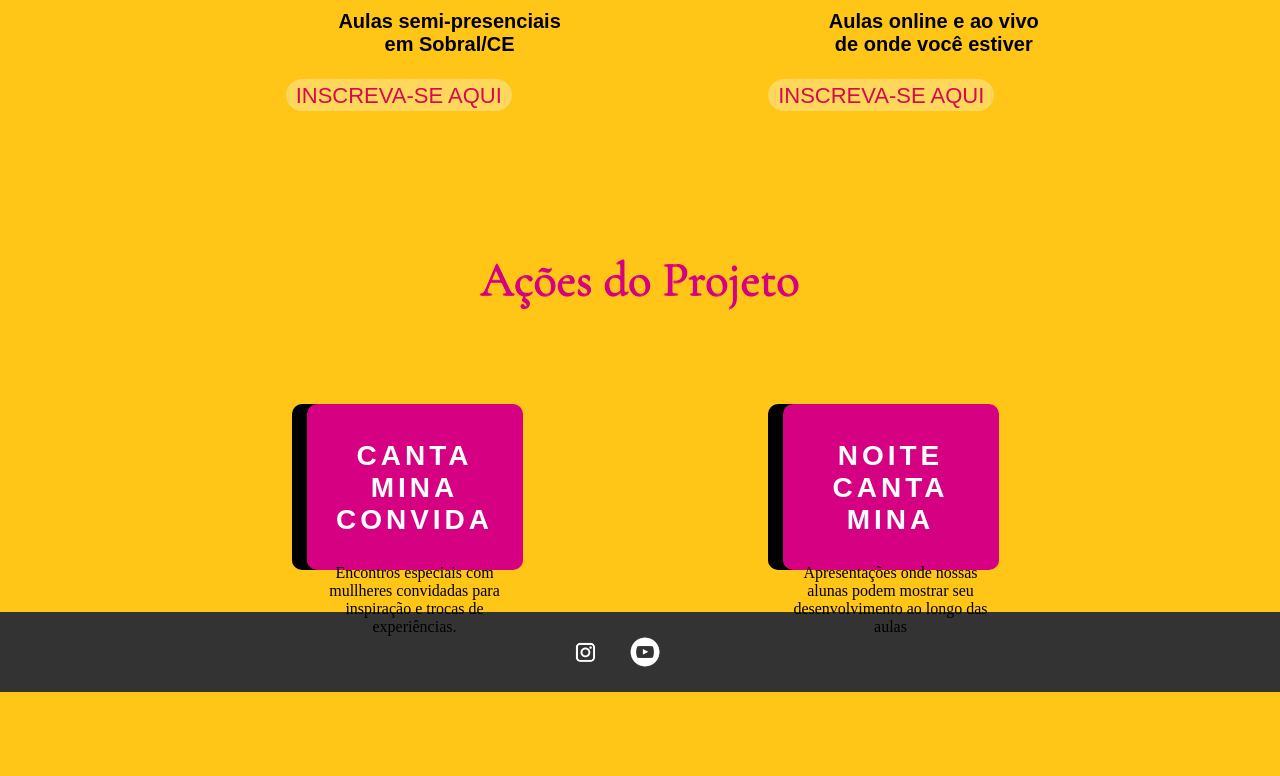
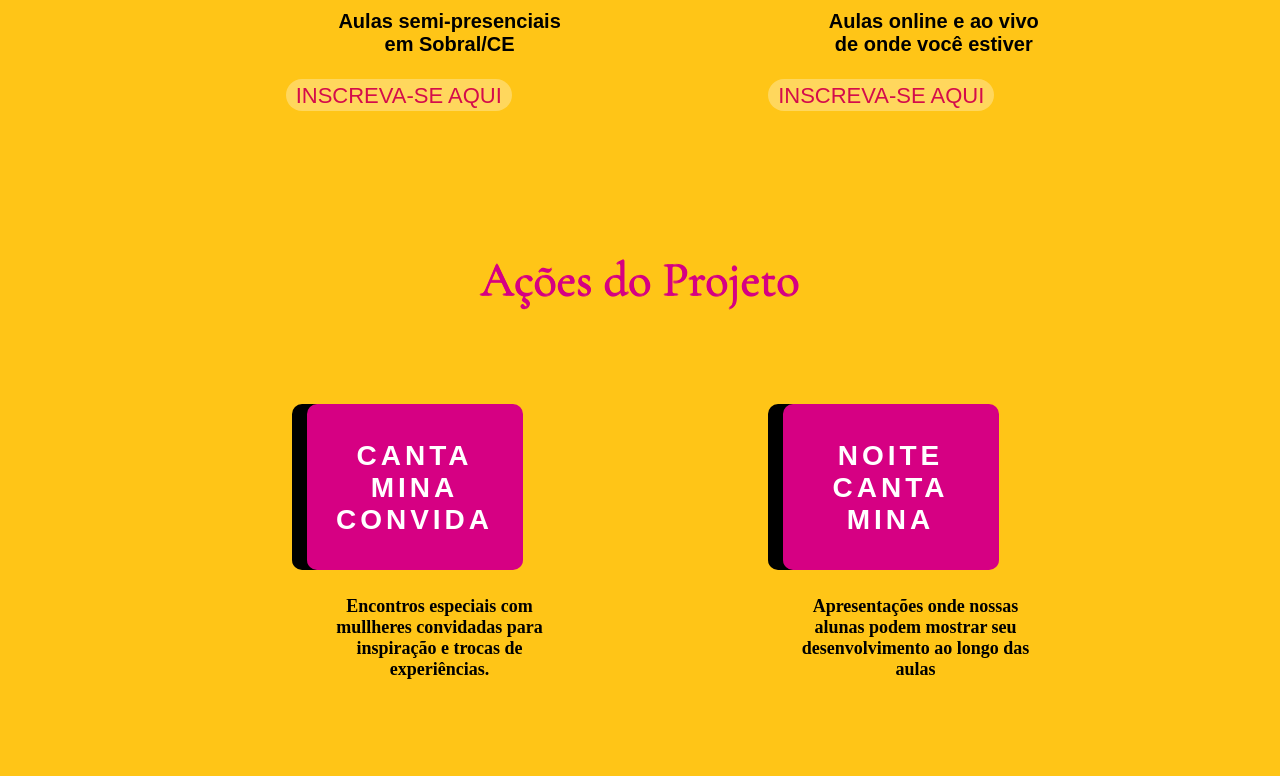
Before and after one commit to projetocantamina/projetocantamina.github.io, a plain HTML site: page index.html in a window 1280 px wide. Shown: the part 1469-2245 px from the top of the page. Before the commit the page ends 2161 px from the top, so only its background shows below. Drawn offline with Linux system fonts and the light colour scheme; a web font is replaced by a local one.

Commit message:
mudanças texto ações

```diff
--- a/css/style.css
+++ b/css/style.css
@@ -393,6 +393,13 @@ h1{
      margin-inline-start: 0px;
      margin-inline-end: 0px;
      unicode-bidi: isolate;
+    padding-bottom: 100px;
+    margin-top: 60px;
+    margin-bottom: 100px;
+     width: 250px;
+    height: 80px;
+    font-size: 18px;
+    font-weight: bold;
 
 
 }
@@ -816,6 +823,11 @@ footer {
     background-color: #333;
     padding-top: 20px;
     padding-bottom: 20px;
+    position: fixed;
+    z-index: 1000;
+    width: 100%;
+    bottom: 0;
+
 
 }
 
```
